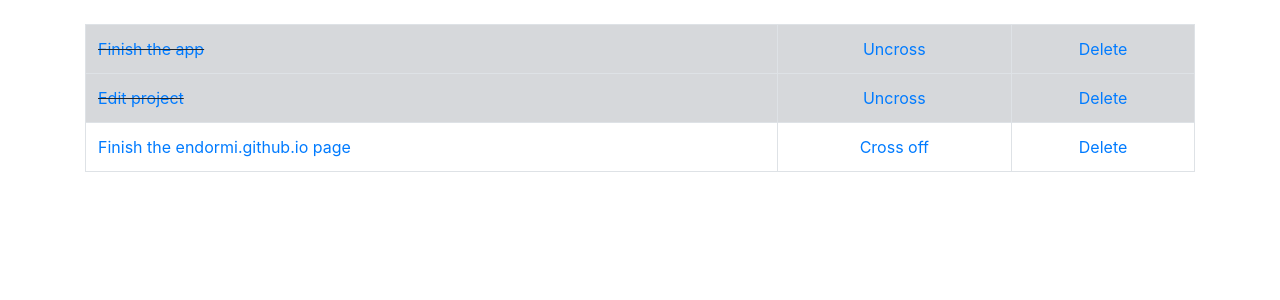
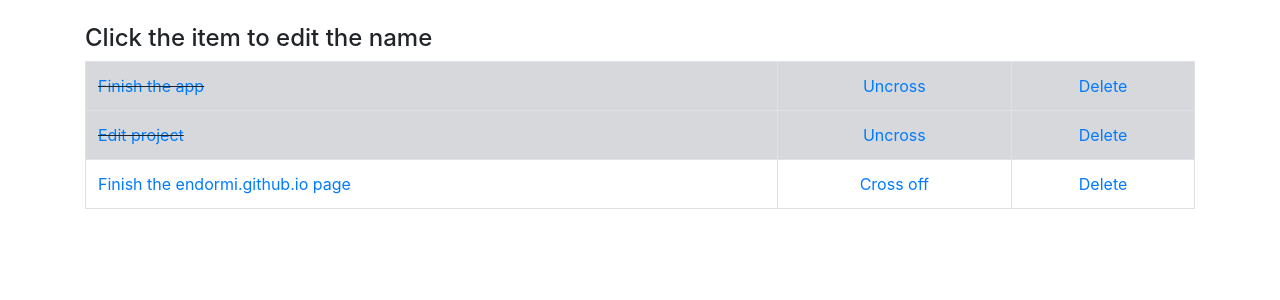
Before and after one commit to muizzk/python-webapp, a Django app: page / in a window 1280 px wide. Shown: the part 56-356 px from the top of the page. Run offline with Django 3.2, Linux system fonts and the light colour scheme; data comes from the database, SQL or seed files in the repository; some libraries are stand-ins or nearby versions.

Commit message:
Added text to home.html

```diff
--- a/list/templates/home.html
+++ b/list/templates/home.html
@@ -14,6 +14,8 @@
         </div>
     {% endfor %}
 {% endif %}
+
+        <h4>Click the item to edit the name</h4>
 
     {% if all_items %}
     <table class="table table-bordered">
```
